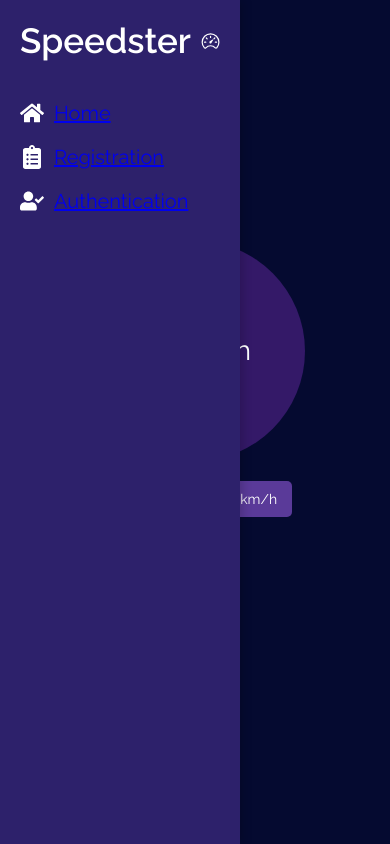
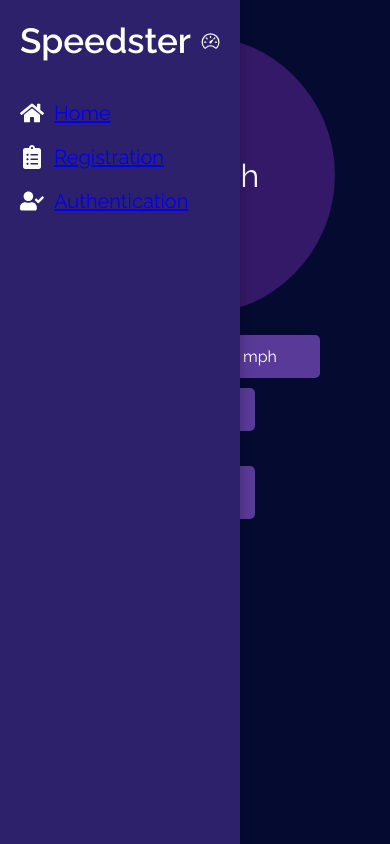
Before and after one commit to aivenluxx/diploma-application.github.io, a React (Create React App) app in the folder my-app/: page / in a window 390 px wide. Built offline with nearby package versions, Linux system fonts and the light colour scheme; what react-head would draw is missing.

Commit message:
Update Speedometer.css

```diff
--- a/my-app/src/styles/MainPage/Speedometer.css
+++ b/my-app/src/styles/MainPage/Speedometer.css
@@ -1,35 +1,41 @@
+/* Основные стили остаются без изменений */
 @import url('https://fonts.googleapis.com/css2?family=Raleway:wght@400;600&display=swap');
 
-body,
-html {
+body, html {
   height: 100%;
   margin: 0;
   background-color: #0a043c;
   color: #fff;
+  font-family: 'Raleway', sans-serif;
 }
 
 .app-container {
   display: flex;
-  height: 100vh;
+  min-height: 100vh;
+  flex-direction: column; /* По умолчанию мобильный вид */
 }
 
 .sidebar {
-  width: 200px;
   background-color: #341968;
-  padding: 20px;
+  padding: 15px;
   color: #fff;
 }
 
 .sidebar ul {
   list-style-type: none;
   padding: 0;
+  display: flex;
+  overflow-x: auto;
+  gap: 15px;
+  margin: 0;
 }
 
 .sidebar li a {
   color: #fff;
   text-decoration: none;
-  display: block;
-  padding: 10px 0;
+  white-space: nowrap;
+  padding: 8px 12px;
+  font-size: 14px;
 }
 
 .content {
@@ -37,63 +43,40 @@ html {
   display: flex;
   flex-direction: column;
   align-items: center;
-  justify-content: center;
-  padding: 20px;
+  padding: 15px;
+  box-sizing: border-box;
 }
 
-.content header {
-  margin-bottom: 20px;
-}
-
-/* Стили кнопок переключения (Analog/Digital) */
-.toggle-buttons {
-  display: flex;
-  justify-content: center; /* Центрировать кнопку */
-  margin-bottom: 20px; /* Отступ снизу от кнопки */
-}
-
-.toggle-buttons button {
-  margin: 5px;
-  padding: 16px 24px; /* было 8px 12px */
-  cursor: pointer;
-  background-color: #5a3a99;
-  color: white;
-  border: none;
-  border-radius: 5px;
-  align-self: center; /* Центрировать кнопку */
-  font-family: 'Raleway', sans-serif;
-  font-size: 18px; /* было не указано, поставил увеличенный */
-}
-
-/* Изменения для центрирования блока спидометра */
+/* Адаптация спидометра */
 .speedometer-section {
   display: flex;
   flex-direction: column;
-  align-items: center; /* Центрировать по горизонтали */
-  justify-content: center; /* Центрировать по вертикали */
+  align-items: center;
   width: 100%;
-  height: 100%;
-  gap: 40px;
+  gap: 20px;
+  margin-top: 20px;
 }
 
 .speedometer-container {
   display: flex;
-  flex-direction: column; /* Размещаем спидометр и кнопки единиц измерения вертикально */
-  align-items: center; /* Центрировать по горизонтали */
-  gap: 20px;
+  flex-direction: column;
+  align-items: center;
+  width: 100%;
+  max-width: 400px;
 }
 
-/* Контейнер для спидометра и кнопок единиц измерения */
 .speedometer-unit-wrapper {
   display: flex;
-  align-items: center; /* Центрировать по вертикали */
-  gap: 60px;
+  flex-direction: column;
+  align-items: center;
+  gap: 20px;
+  width: 100%;
 }
 
-/* Стили дисплея спидометра */
 .speedometer-display {
-  width: 400px;
-  height: 400px;
+  width: 100%;
+  max-width: 280px;
+  height: 280px;
   display: flex;
   justify-content: center;
   align-items: center;
@@ -101,185 +84,86 @@ html {
   overflow: hidden;
   background-color: #341968;
   color: #fff;
-  font-size: 48px;
+  font-size: 32px;
 }
 
-.speedometer-display img {
-  max-width: 100%;
-  max-height: 100%;
-  object-fit: contain;
+/* Адаптация кнопок */
+.toggle-buttons, .unit-selector, .speed-control-buttons {
+  display: flex;
+  flex-wrap: wrap;
+  justify-content: center;
+  gap: 10px;
+  width: 100%;
 }
 
-.digital-speedometer p {
-  font-family: 'Raleway', sans-serif;
-  font-size: 40px;
-}
-
-.unit-selector-container {
-  display: flex;
-  justify-content: center;
-}
-
-.unit-selector {
-  display: flex;
-  flex-direction: column;
-  gap: 5px;
-}
-
-.unit-selector button {
-  margin: 0;
-  padding: 16px 24px;
+.toggle-buttons button,
+.unit-selector button,
+.speed-control-buttons button,
+.start-button {
+  padding: 12px 18px;
   cursor: pointer;
   background-color: #5a3a99;
   color: white;
   border: none;
   border-radius: 5px;
   font-family: 'Raleway', sans-serif;
-  font-size: 32px;
-}
-
-.speed-controls {
-  display: flex;
-  flex-direction: column;
-  align-items: center;
-  gap: 10px;
-  margin-top: 30px;
-  font-family: 'Raleway', sans-serif;
-}
-
-.speed-control-buttons {
-  display: flex;
-  gap: 10px;
-}
-
-.speed-control-buttons button {
-  padding: 16px 24px;
-  cursor: pointer;
-  background-color: #5a3a99;
-  color: white;
-  border: none;
-  border-radius: 5px;
-  font-family: 'Raleway', sans-serif;
-  font-size: 32px;
+  font-size: 16px;
+  min-width: 120px;
 }
 
 .start-button {
-  padding: 20px 40px;
-  font-family: 'Raleway', sans-serif;
-  font-size: 32px;
-  background-color: #5a3a99;
-  color: white;
-  border: none;
-  border-radius: 5px;
-  cursor: pointer;
+  padding: 16px 24px;
+  font-size: 18px;
+  margin-top: 15px;
 }
 
-
-@media (max-width: 768px) {
+/* Десктопная версия (только для экранов шире 768px) */
+@media (min-width: 768px) {
   .app-container {
-    flex-direction: column;
+    flex-direction: row;
   }
 
   .sidebar {
-    width: 100%;
-    padding: 10px;
-    text-align: center;
+    width: 200px;
+    padding: 20px;
   }
 
   .sidebar ul {
-    display: flex;
-    justify-content: space-around;
-    margin: 0;
+    flex-direction: column;
+    gap: 0;
   }
 
   .sidebar li a {
-    padding: 5px;
-    font-size: 14px;
-  }
-
-  .content {
-    padding: 10px;
-    justify-content: flex-start;
-  }
-
-  .toggle-buttons {
-    margin-bottom: 15px;
-  }
-
-  .toggle-buttons button {
-    padding: 12px 18px;
+    padding: 10px 0;
     font-size: 16px;
   }
 
-  .speedometer-section {
-    gap: 20px;
-  }
-
-  .speedometer-container {
-    gap: 15px;
-  }
-
   .speedometer-unit-wrapper {
-    flex-direction: column;
-    gap: 20px;
+    flex-direction: row;
+    justify-content: center;
+    gap: 40px;
   }
 
   .speedometer-display {
-    width: 280px;
-    height: 280px;
-    font-size: 32px;
-  }
-
-  .digital-speedometer p {
-    font-size: 32px;
+    max-width: 400px;
+    height: 400px;
+    font-size: 48px;
   }
 
   .unit-selector {
-    flex-direction: row;
-    gap: 5px;
-  }
-
-  .unit-selector button {
-    padding: 12px 18px;
-    font-size: 16px;
-  }
-
-  .speed-controls {
-    margin-top: 20px;
-  }
-
-  .speed-control-buttons button {
-    padding: 12px 18px;
-    font-size: 16px;
-  }
-
-  .start-button {
-    padding: 16px 32px;
-    font-size: 18px;
-  }
-}
-
-/* Дополнительная адаптация для очень маленьких экранов */
-@media (max-width: 480px) {
-  .speedometer-display {
-    width: 220px;
-    height: 220px;
-    font-size: 28px;
-  }
-
-  .digital-speedometer p {
-    font-size: 28px;
+    flex-direction: column;
   }
 
   .toggle-buttons button,
   .unit-selector button,
-  .speed-control-buttons button {
-    padding: 10px 15px;
-    font-size: 14px;
+  .speed-control-buttons button,
+  .start-button {
+    padding: 16px 24px;
+    font-size: 18px;
   }
 
   .start-button {
-    padding: 14px 28px;
-    font-size: 16px;
+    font-size: 32px;
+    padding: 20px 40px;
   }
 }
```
